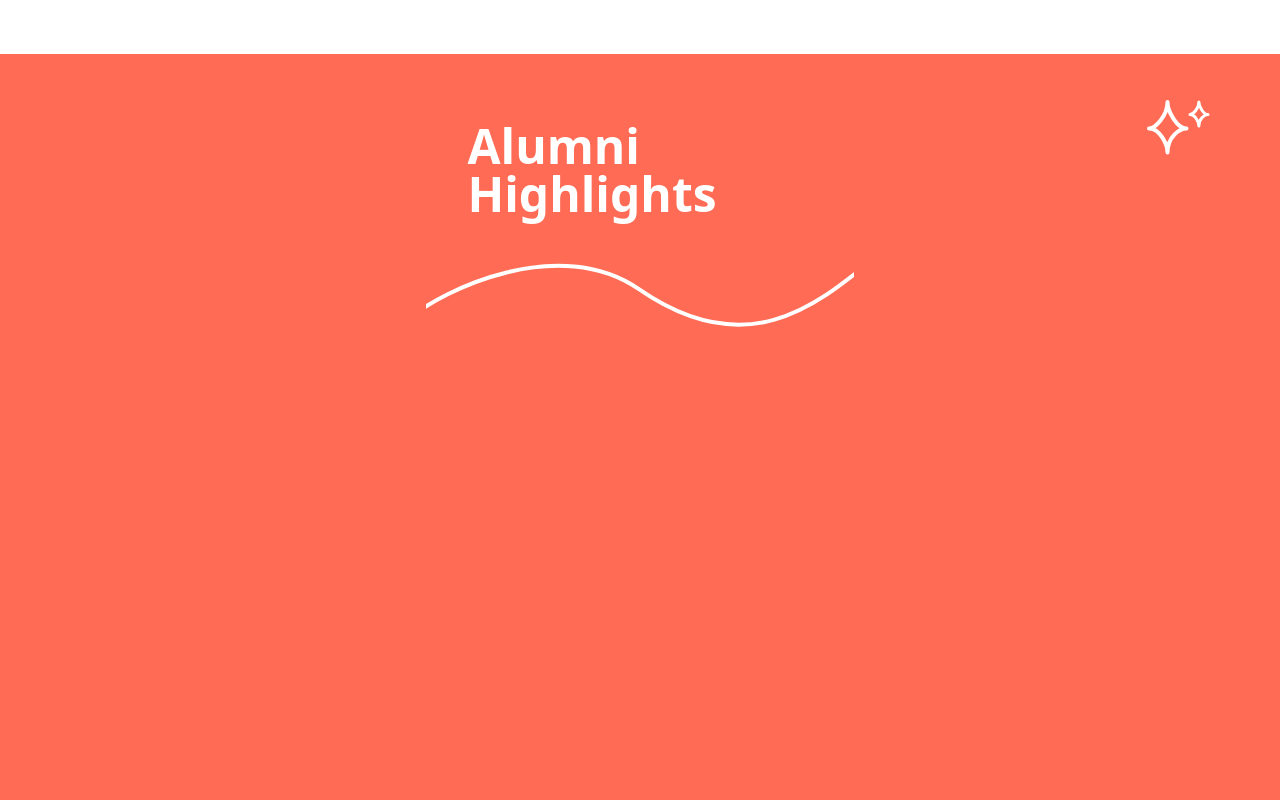
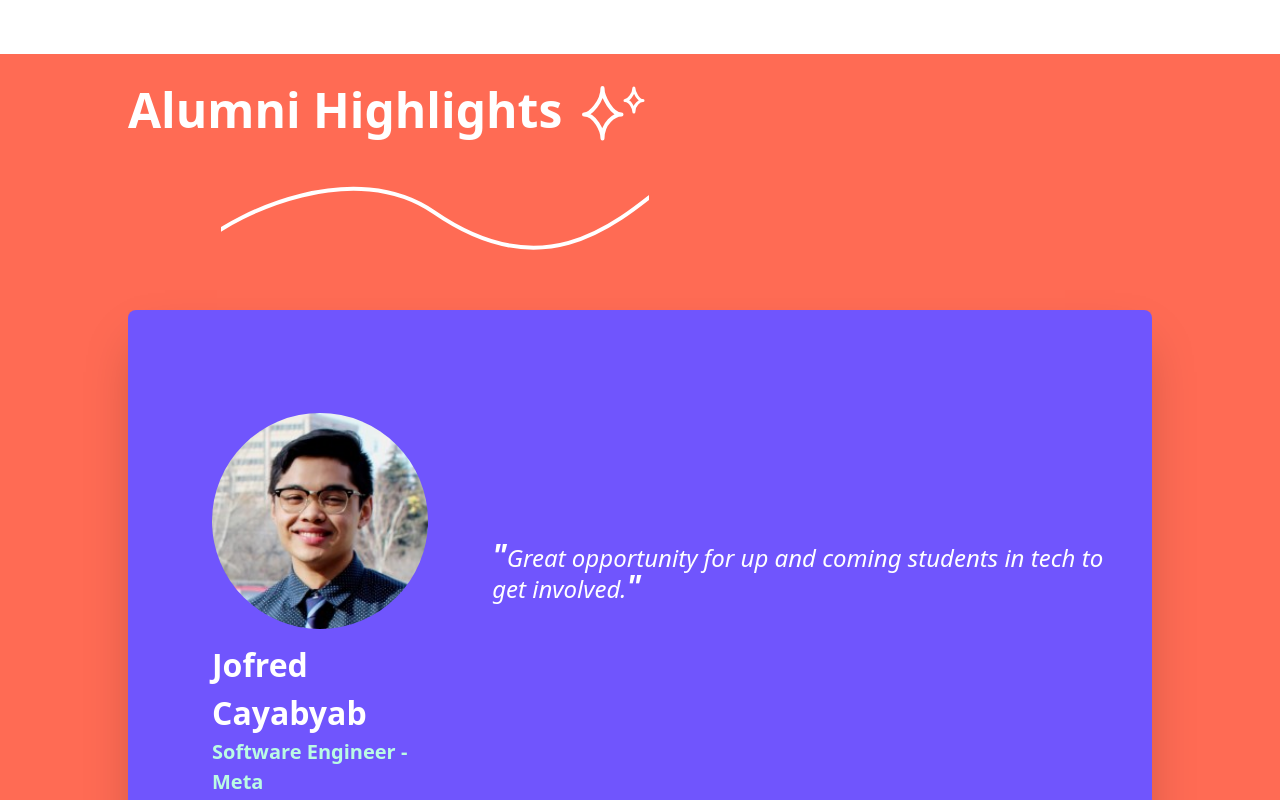
Before and after one commit to Code-the-Change-YYC/code-the-change-yyc-site, a Next.js app: page /who-we-are in a window 1280 px wide. Shown: the part 1260-2060 px from the top of the page. Built offline with nearby package versions, Linux system fonts and the light colour scheme; a web font is replaced by a local one.

Commit message:
Added alumnicarousel

```diff
--- /dev/null
+++ b/components/AlumniCarousel.jsx
@@ -0,0 +1,45 @@
+import { ALUMNI } from "../data/alumni";
+import { Navigation } from "swiper";
+import { Swiper, SwiperSlide } from "swiper/react";
+import "swiper/css";
+import "swiper/css/effect-cards";
+
+const CAROUSEL_CONTAINER = "text-white rounded-lg w-[300px] h-[600px] shadow-2xl md:w-[80%]";
+const ALUMNI_TILE = "bg-[#7055FD] w-[300px] h-[600px] rounded-lg pt-5 px-5 items-center flex flex-col shadow-2xl md:w-[100%] md:flex-row";
+const ALUMNI_PROFILE = "flex flex-col items-center mx-auto md:mx-16"
+
+const AlumniTile = ({ alumni }) => {
+  return (
+    <div className={ALUMNI_TILE}>
+      <div className={ALUMNI_PROFILE}>
+        <img src={`/profiles/${alumni.file}`} className="w-50 mb-3 mt-5 rounded-full md:w-64 mx-auto" />
+        <h2 className="text-[2rem] font-bold">{alumni.name}</h2>
+        <h2 className="text-[1.25rem] font-semibold text-[#BAFBE4]">{alumni.position}</h2>
+        <h2 className="text-[1.25rem] font-medium mb-5">Previously: {alumni.prevRole}</h2>
+      </div>
+      <p className="text-[1.3rem] font-light italic leading-7 mx-auto md:mb-24 md:text-[1.5rem]">
+        <span className="text-[2rem] font-extrabold">"</span>
+        {alumni.testimonial}
+				<span className="md:text-[2rem] md:font-extrabold">"</span>
+      </p>
+    </div>
+  );
+};
+
+const AlumniCarousel = () => {
+  return (
+    <>
+      <div className={CAROUSEL_CONTAINER}>
+        <Swiper modules={[Navigation]} spaceBetween={50}>
+          {ALUMNI.map((alumni) => (
+            <SwiperSlide>
+              <AlumniTile alumni={alumni} />
+            </SwiperSlide>
+          ))}
+        </Swiper>
+      </div>
+    </>
+  );
+};
+
+export default AlumniCarousel;
--- a/components/AlumniHighlights.jsx
+++ b/components/AlumniHighlights.jsx
@@ -1,21 +1,23 @@
 import Heading from "./Heading";
-import AlumniCard from "./AlumniCard";
+import AlumniCarousel from "./AlumniCarousel";
 
-const ALUMNI_CONTAINER = "h-[800px] w-screen bg-[#FF6B54] pt-12 mb-10 shadow-xl";
-const ALUMNI_HEADER = "w-full";
-const SPARKLE_IMG = "absolute top-[1360px] right-[70px]";
+const ALUMNI_CONTAINER = "relative flex flex-col items-center h-[1000px] bg-[#FF6B54] pt-3 mb-10 shadow-xl z-0";
+const ALUMNI_HEADER = "pb-10 w-[80%] flex items-left";
+const SPARKLE_IMG = "ml-5 mb-5";
 
 const AlumniHighlights = () => {
   return (
     <>
       <div className={ALUMNI_CONTAINER}>
         <div className={ALUMNI_HEADER}>
-          <Heading classes="text-white mr-24 pb-10" underlineType="WHITE_LONG_UNDERLINE">
-            Alumni <br/>Highlights
+          <Heading classes="text-white mr-24" underlineType={"WHITE_LONG_UNDERLINE"}>
+            <span className="flex flex-row mb-5">
+              Alumni Highlights
+              <img className={SPARKLE_IMG} src="/svgs/white_sparkle.svg"/>
+            </span>
           </Heading>
-					<img className={SPARKLE_IMG} src="/svgs/white_sparkle.svg" />
         </div>
-        {/* <AlumniCard /> */}
+        <AlumniCarousel />
       </div>
     </>
   );
```
